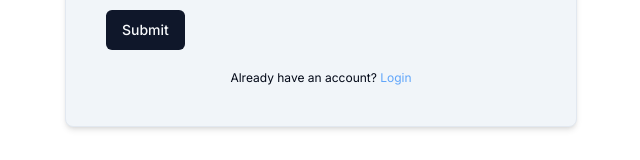
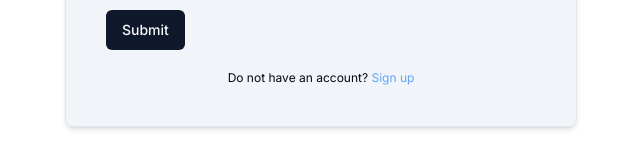
Before and after one commit to codexharoon/TodoAuthRTK, a Next.js app: page /signin in a window 1280 px wide. Shown: the part 494-654 px from the top of the page, without its empty margins (319-959 px from the left). Built offline with nearby package versions, Linux system fonts and the light colour scheme.

Commit message:
update component name

```diff
--- a/src/app/(app)/dashboard/page.tsx
+++ b/src/app/(app)/dashboard/page.tsx
@@ -14,7 +14,7 @@ import AddTodo from "@/components/AddTodo";
 import Navbar from "@/components/Navbar";
 import { useRouter } from "next/navigation";
 
-const page = () => {
+const Dashboard = () => {
   const todos = useSelector((state: RootState) => state.todos.todos);
   const [fetchTodosLoading, setFetchTodosLoading] = React.useState<boolean>();
   const dispatch = useDispatch();
@@ -108,4 +108,4 @@ const page = () => {
   );
 };
 
-export default page;
+export default Dashboard;
--- a/src/app/(app)/signin/page.tsx
+++ b/src/app/(app)/signin/page.tsx
@@ -21,7 +21,7 @@ import { Input } from "@/components/ui/input";
 import { Button } from "@/components/ui/button";
 import { Loader2 } from "lucide-react";
 
-const Signup = () => {
+const Signin = () => {
   const [formSubmitLoading, setFormSubmitLoading] = useState<boolean>(false);
 
   const { toast } = useToast();
@@ -125,10 +125,10 @@ const Signup = () => {
 
         <div className="text-center mt-5">
           <p className="text-xs">
-            Already have an account?{" "}
-            <Link href="/signin">
+            Do not have an account?{" "}
+            <Link href="/">
               {" "}
-              <span className="text-blue-400">Login</span>
+              <span className="text-blue-400">Sign up</span>
             </Link>
           </p>
         </div>
@@ -137,4 +137,4 @@ const Signup = () => {
   );
 };
 
-export default Signup;
+export default Signin;
--- a/src/components/EditTodo.tsx
+++ b/src/components/EditTodo.tsx
@@ -90,7 +90,7 @@ export function EditTodo({ todo }: { todo: Todo }) {
         <DialogHeader>
           <DialogTitle>Edit Todo</DialogTitle>
           <DialogDescription>
-            Make changes to your Todo here. Click save when you're done.
+            Make changes to your Todo here. Click save when you are done.
           </DialogDescription>
         </DialogHeader>
 
```
